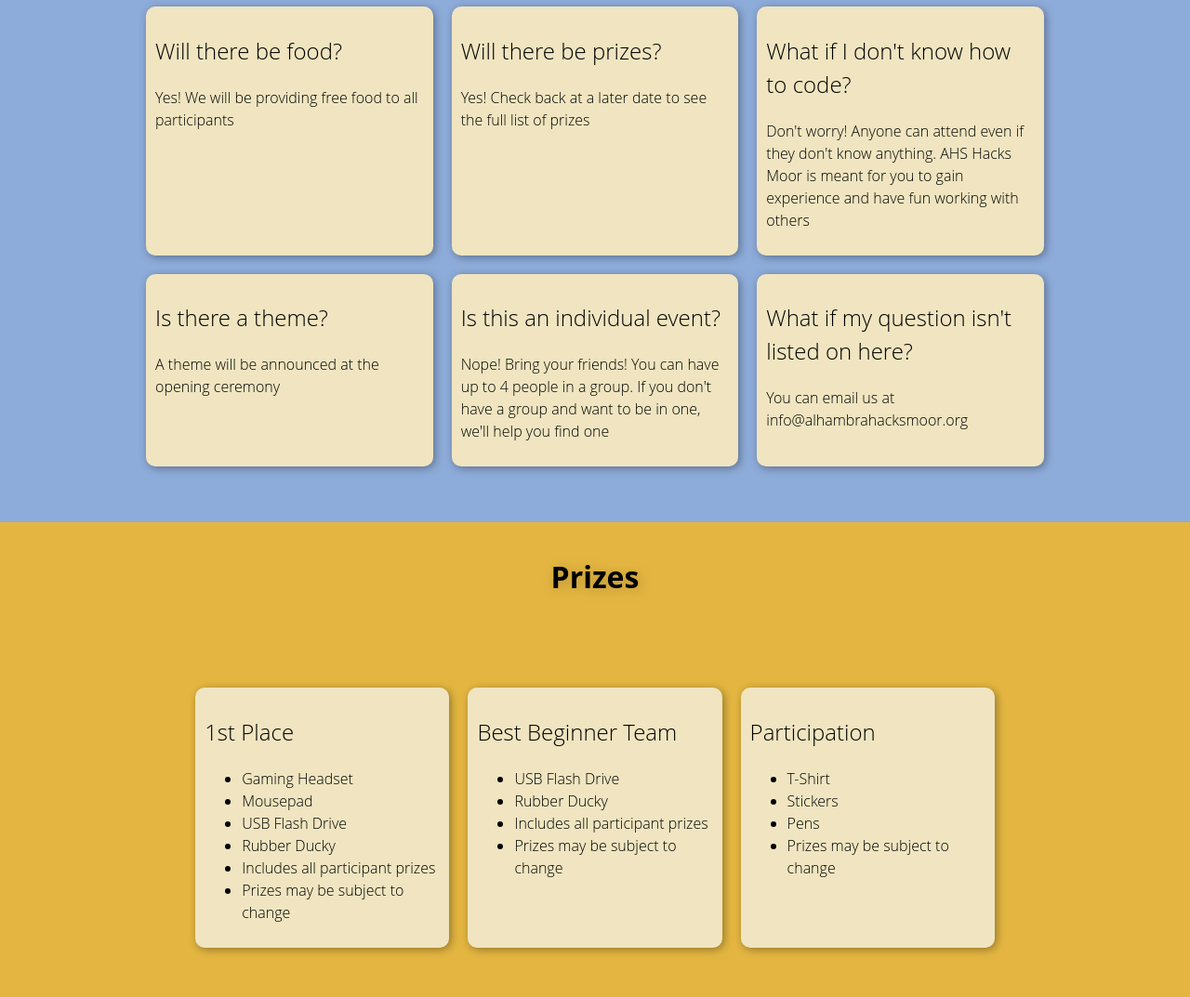
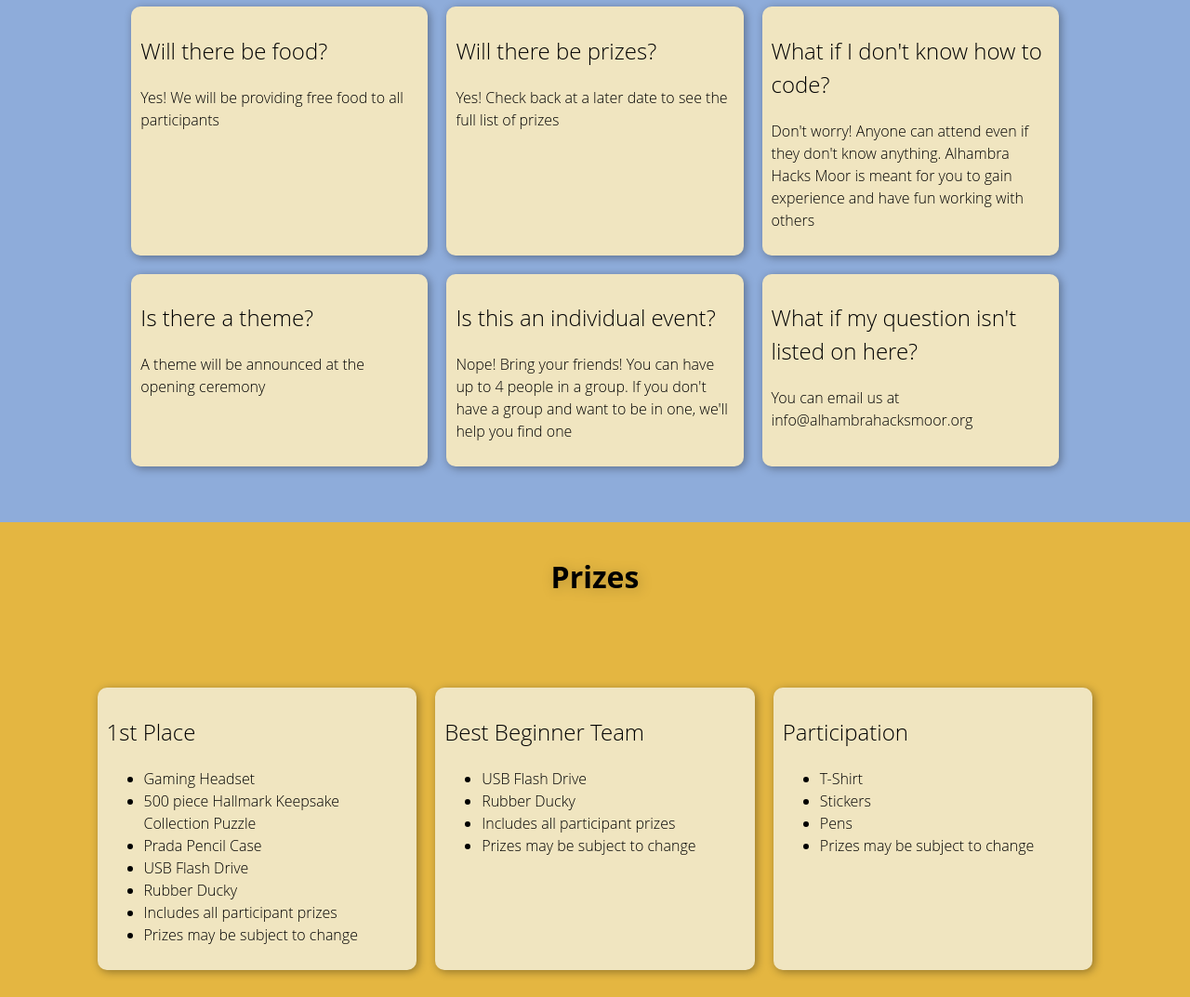
Before and after one commit to AlhambraHacksMoor/mashacks.github.io, a plain HTML site: page index.html in a window 1280 px wide. Shown: the part 1680-2753 px from the top of the page at 93% size. Drawn offline with Linux system fonts and the light colour scheme.

Commit message:
update dates and text

```diff
--- a/index.html
+++ b/index.html
@@ -43,7 +43,7 @@
                 <h1 id="title">Alhambra Hacks Moor</h1>
             </div>
             <h2>@ Alhambra High School</h2>
-            <h2>1/13/2023</h2>
+            <h2>2/10/2023</h2>
             <div style="display: flex; flex-direction: row; justify-content: space-evenly;">
                 <a class="register" style="margin: 20px;" href="https://forms.gle/J7g57kpXYdPo2YdbA"
                     target="_blank">Register</a>
@@ -89,7 +89,7 @@
                 </div>
                 <div class="FAQcontainer">
                     <h2>What if I don't know how to code?</h2>
-                    <p>Don't worry! Anyone can attend even if they don't know anything. AHS Hacks Moor is meant for you
+                    <p>Don't worry! Anyone can attend even if they don't know anything. Alhambra Hacks Moor is meant for you
                         to gain experience and have fun working with others</p>
                 </div>
                 <div class="FAQcontainer">
@@ -117,7 +117,8 @@
                     <h2>1st Place</h2>
                     <ul>
                         <li>Gaming Headset</li>
-                        <li>Mousepad</li>
+                        <li>500 piece Hallmark Keepsake Collection Puzzle</li>
+                        <li>Prada Pencil Case</li>
                         <li>USB Flash Drive</li>
                         <li>Rubber Ducky</li>
                         <li>Includes all participant prizes</li>
```
